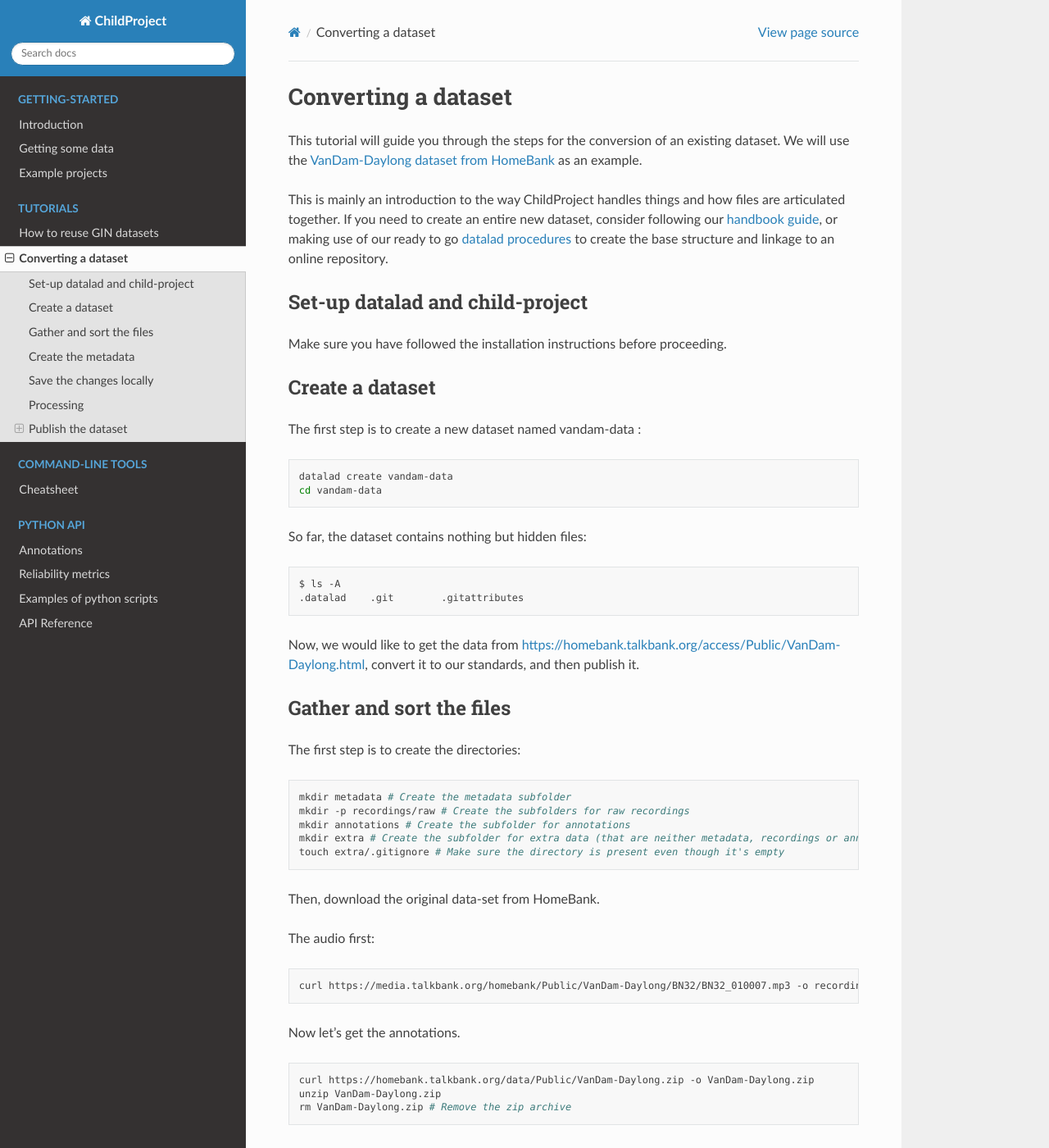
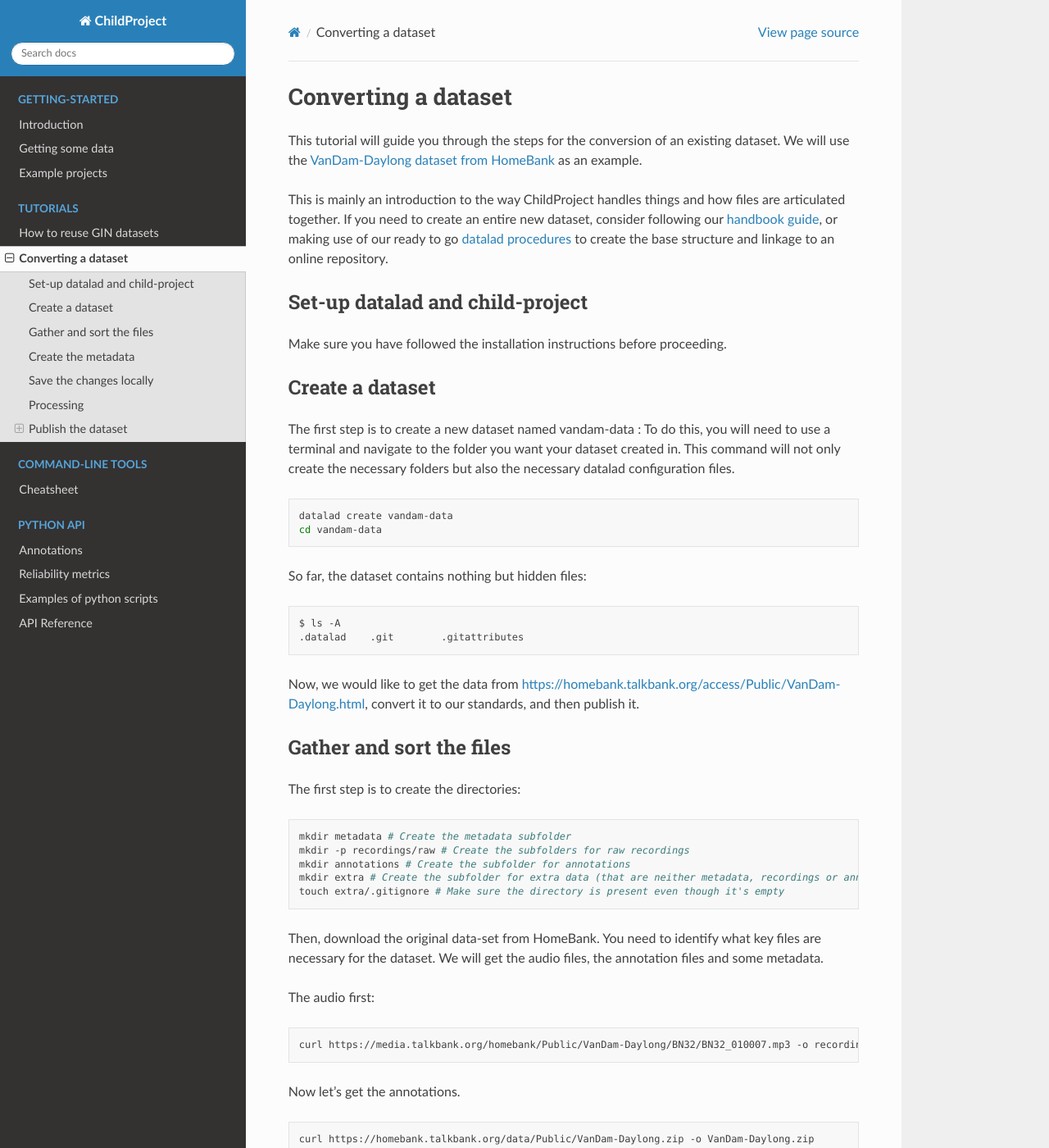
Before and after one commit to LAAC-LSCP/ChildProject, a Sphinx documentation site: the page built from docs/source/vandam.rst, in a window 1280 px wide and 1400 px high. Shown: the whole window at 82% size. Built offline with Sphinx 7.4.7 and the Read the Docs theme 2.0.0, drawn with Linux system fonts in a browser that asks for light colours; pages that are not in the unit, such as notebooks, are missing from menus.

Commit message:
doc update

```diff
--- a/docs/source/vandam.rst
+++ b/docs/source/vandam.rst
@@ -21,6 +21,8 @@ Create a dataset
 ----------------
 
 The first step is to create a new dataset named vandam-data :
+To do this, you will need to use a terminal and navigate to the folder you want your dataset created in.
+This command will not only create the necessary folders but also the necessary datalad configuration files.
 
 .. code:: bash
 
@@ -50,7 +52,8 @@ The first step is to create the directories:
    mkdir extra # Create the subfolder for extra data (that are neither metadata, recordings or annotations)
    touch extra/.gitignore # Make sure the directory is present even though it's empty
 
-Then, download the original data-set from HomeBank.
+Then, download the original data-set from HomeBank. You need to identify what key files are necessary for
+the dataset. We will get the audio files, the annotation files and some metadata.
 
 The audio first:
 
@@ -349,7 +352,7 @@ Publish to GIN
 .. note::
 
    Before anything, you will need to create an account on `GIN <https://gin.g-node.org/>`_,
-   and to link your `SSH public key <https://gin.g-node.org/user/settings/ssh>`_ to your
+   and to link your `SSH public key <https://childproject.readthedocs.io/en/latest/reuse.html?highlight=ssh#setup-your-gin-account>`_ to your
    GIN account.
 
 1. Create a new repository from `GIN's web interface <https://gin.g-node.org/repo/create>`_. Uncheck "Initialize this repository with selected files and template"
```
